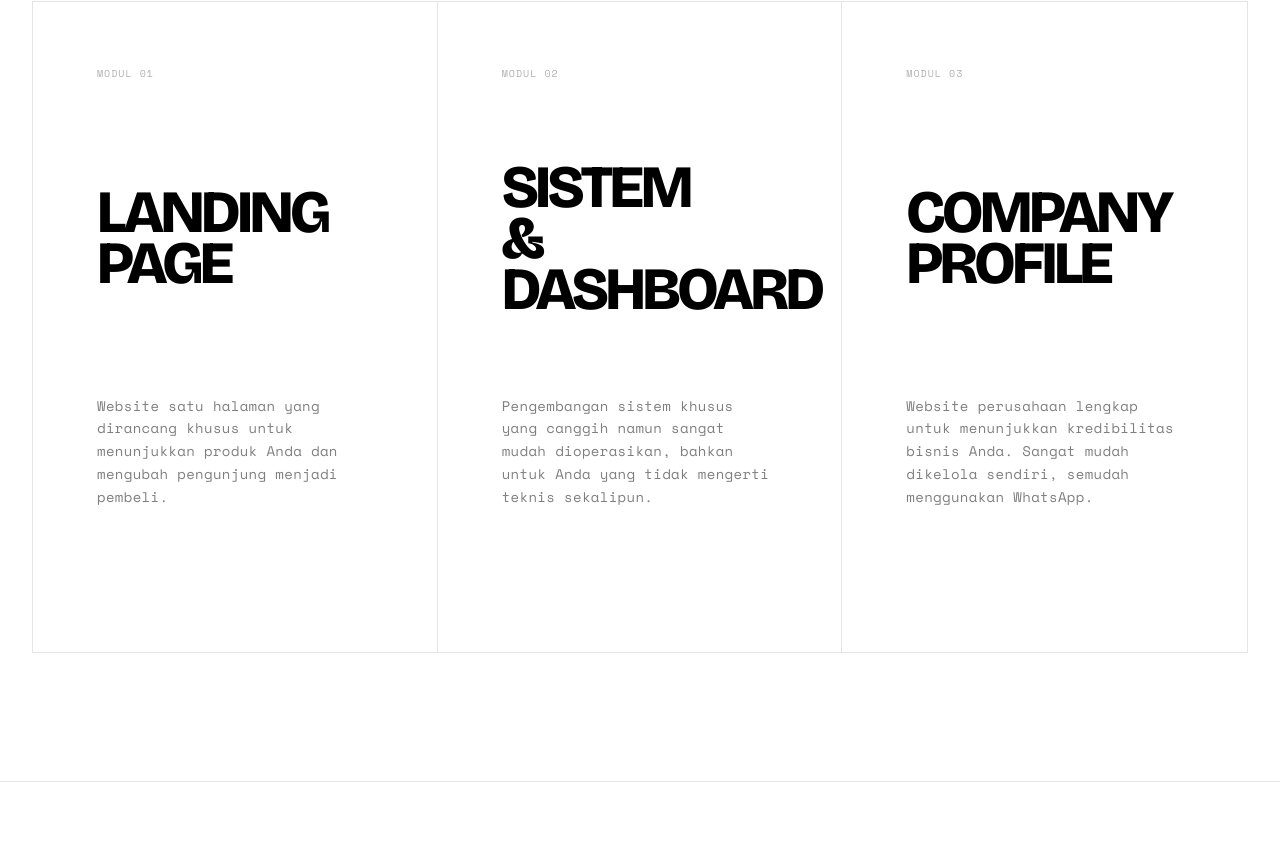
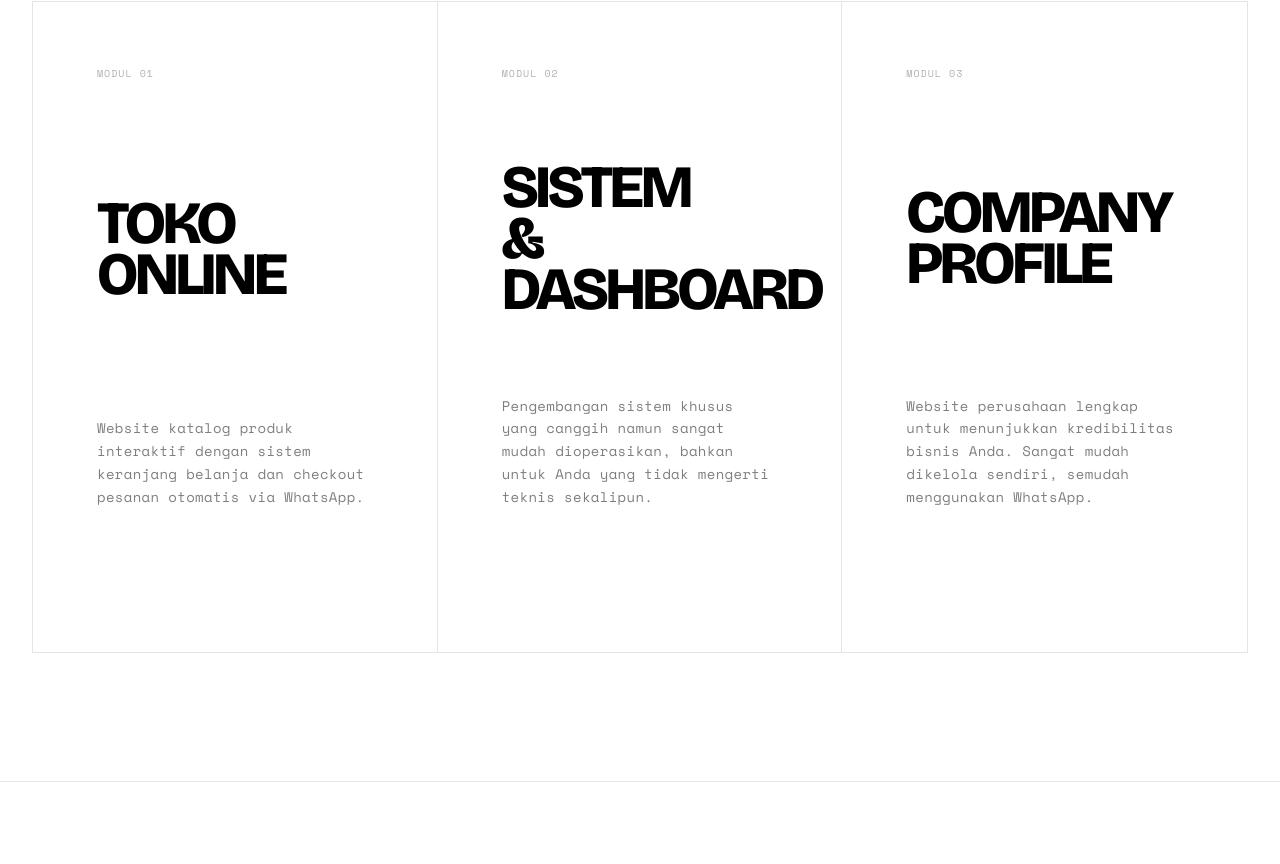
Before and after one commit to luttestudio28-tech/lini-karya, a Next.js app: page / in a window 1280 px wide. Shown: the part 2936-3800 px from the top of the page. Built offline with nearby package versions, Linux system fonts and the light colour scheme.

Commit message:
Marketing: Pivot 'Landing Page' service offering to 'Toko Online' to increase perceived value and align with client pain points regarding marketplace commissions.

```diff
--- a/src/components/sections/Pricing.tsx
+++ b/src/components/sections/Pricing.tsx
@@ -4,15 +4,15 @@ import { motion } from "framer-motion";
 
 const packages = [
   {
-    name: "Landing Page",
-    description: "Website satu halaman untuk fokus berjualan dan menarik pelanggan baru.",
+    name: "Toko Online",
+    description: "Website e-commerce mandiri untuk fokus berjualan tanpa potongan komisi platform.",
     price: "2.500.000",
     priceLabel: "OPTIMASI JUALAN",
     features: [
-      "1 Halaman Landing Page Premium",
-      "Desain yang Menarik Pembeli",
-      "Sistem Cepat & Ringan",
-      "Integrasi WhatsApp Langsung",
+      "Katalog Produk & Keranjang Belanja",
+      "Sistem Checkout ke WhatsApp",
+      "Desain Premium (Mobile-First)",
+      "Bebas Potongan Komisi Penjualan",
       "Gratis Konsultasi Selamanya"
     ]
   },
--- a/src/components/sections/Services.tsx
+++ b/src/components/sections/Services.tsx
@@ -5,8 +5,8 @@ import { motion } from "framer-motion";
 const services = [
   {
     id: "01",
-    title: "Landing Page",
-    description: "Website satu halaman yang dirancang khusus untuk menunjukkan produk Anda dan mengubah pengunjung menjadi pembeli.",
+    title: "Toko Online",
+    description: "Website katalog produk interaktif dengan sistem keranjang belanja dan checkout pesanan otomatis via WhatsApp.",
   },
   {
     id: "02",
```
